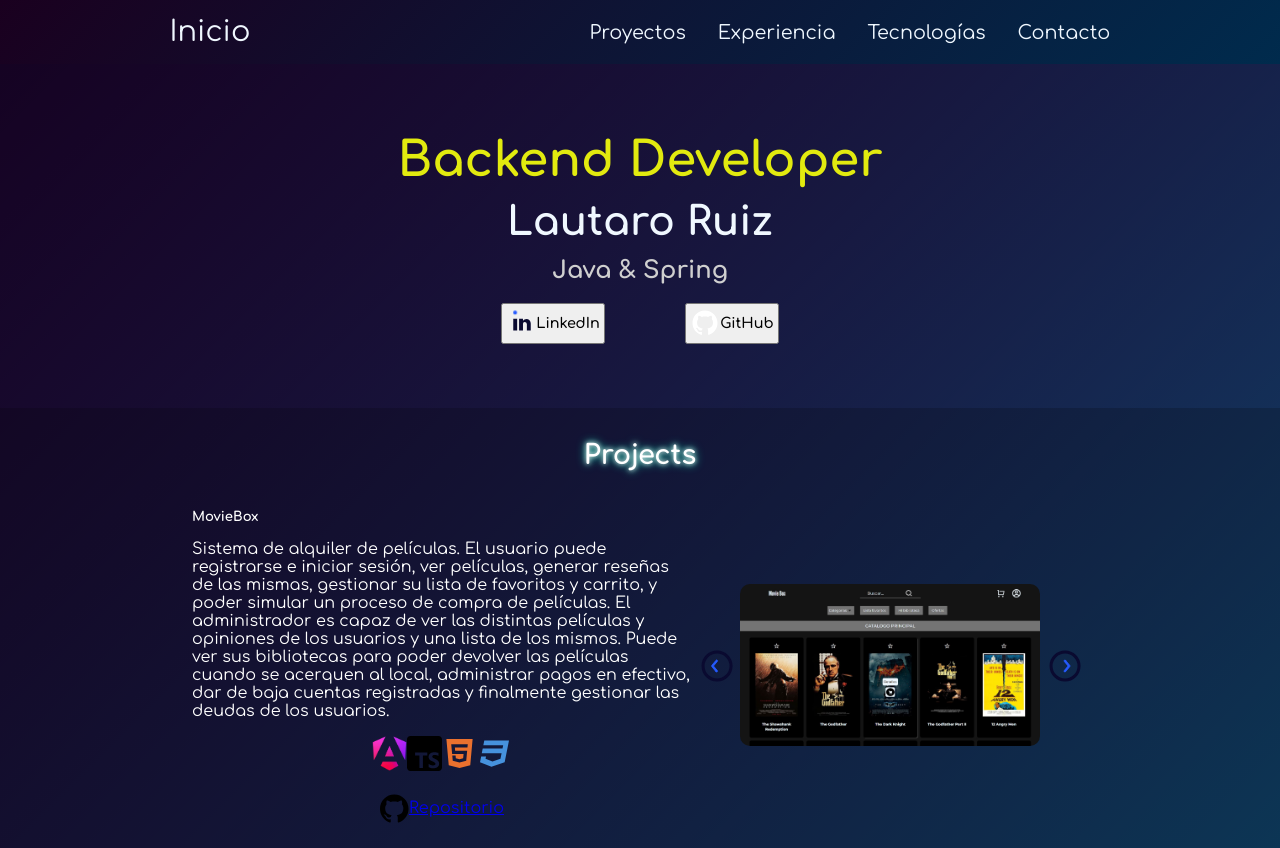
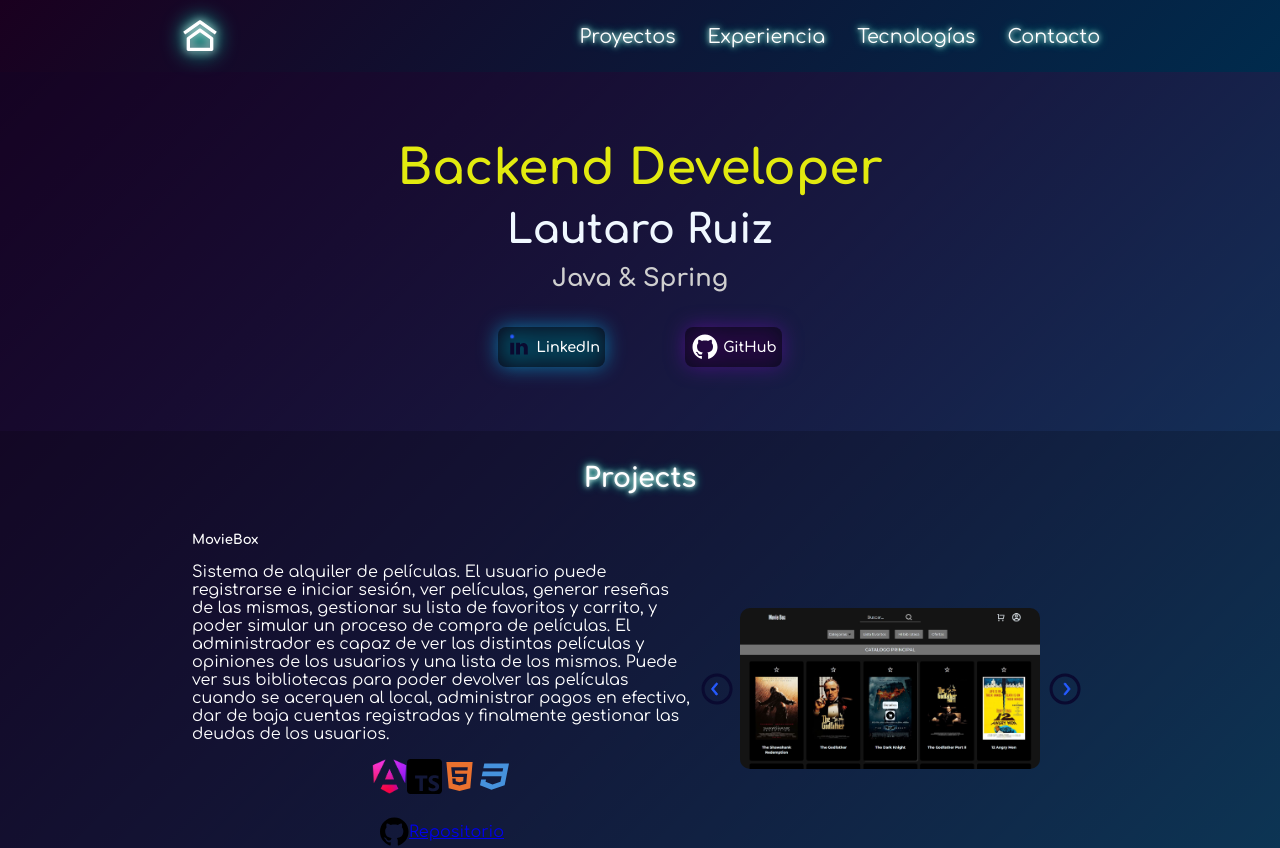
Before and after one commit to Lautaro-Ruiz/Portfolio, an Angular app: page / in a window 1280 px wide. Shown: the top 848 px of the page. Built offline with nearby package versions, Linux system fonts and the light colour scheme.

Commit message:
style: botones de navbar. Tambien de los botones de linkedin y github

```diff
--- a/src/app/components/introduction-section/introduction-section.component.css
+++ b/src/app/components/introduction-section/introduction-section.component.css
@@ -35,7 +35,7 @@
 .box-redes{
     display: flex;
     justify-content: center;
-    margin-top: 0.8rem;
+    margin-top: 1.8rem;
 }
 
 .button{
@@ -45,16 +45,38 @@
     align-items: center;
     padding: 0.2rem;
     cursor: pointer;
+
+    background-color: rgba(0, 0, 0, 0.5); /* Fondo oscuro */
+    border-radius: 8px;
+    padding: 5px;
+    border: none;
+    color: white;
+    filter: drop-shadow(0 0 10px #6a0dad); /* Resplandor */
+    transition: background-color 0.3s
 }
 
 .linkedIn{
+    display: flex;
+    align-items: center;
+}
 
+.button.linkedIn{
+    filter: drop-shadow(0 0 10px #00ccff);
+}
+
+.button:hover {
+    background-color: rgba(0, 0, 0, 0.6); /* Cambiar fondo en hover */
 }
 
 .github{
     margin-left: 5rem;
 }
 
+.paragraph{
+    margin: 0%;
+    margin-left: 0.2rem;
+}
+
 .svg{
     width: 30px;
     height: 30px;
--- a/src/app/components/introduction-section/introduction-section.component.html
+++ b/src/app/components/introduction-section/introduction-section.component.html
@@ -6,17 +6,17 @@
     </section>
     <section class="box-redes">
         <button class="button linkedIn">
-            <svg viewBox="0 0 24 24" xmlns="http://www.w3.org/2000/svg" width="30" height="30" fill="none">
+            <svg viewBox="0 0 24 24" xmlns="http://www.w3.org/2000/svg" class="svg" viewBox="0 0 24 24" fill="none">
                 <style>@keyframes linkedin{0%{transform:translateY(-4px);animation-timing-function:ease-in;opacity:1}24%{opacity:1}40%,65%{transform:translateY(-4px);animation-timing-function:ease-in}82%{transform:translateY(-3px);animation-timing-function:ease-in}93%{transform:translateY(-1px);animation-timing-function:ease-in}25%,55%,75%,87%{transform:translateY(0);animation-timing-function:ease-out}to{transform:translateY(0);animation-timing-function:ease-out;opacity:1}}</style>
                 <path fill="#265BFF" d="M7.361 7.111a1.556 1.556 0 110-3.111 1.556 1.556 0 010 3.111z" style="animation:linkedin 2s infinite both cubic-bezier(1,-.08,0,1.12)"/><path fill="#0A0A30" d="M10.473 18h3.11v-5.25a1.411 1.411 0 011.364-1.512 1.762 1.762 0 011.748 1.512V18h3.11v-5.639a3.5 3.5 0 00-3.48-3.51 3.592 3.592 0 00-2.741 1.371V8.667h-3.111V18zm-4.667 0h3.111V8.667H5.806V18z"/>
             </svg>
-            <p>LinkedIn</p>
+            <p class="paragraph">LinkedIn</p>
         </button>
         <button class="button github">
             <svg xmlns="http://www.w3.org/2000/svg" class="svg" viewBox="0 0 24 24" fill="rgba(255,255,255,1)">
                 <path d="M12.001 2C6.47598 2 2.00098 6.475 2.00098 12C2.00098 16.425 4.86348 20.1625 8.83848 21.4875C9.33848 21.575 9.52598 21.275 9.52598 21.0125C9.52598 20.775 9.51348 19.9875 9.51348 19.15C7.00098 19.6125 6.35098 18.5375 6.15098 17.975C6.03848 17.6875 5.55098 16.8 5.12598 16.5625C4.77598 16.375 4.27598 15.9125 5.11348 15.9C5.90098 15.8875 6.46348 16.625 6.65098 16.925C7.55098 18.4375 8.98848 18.0125 9.56348 17.75C9.65098 17.1 9.91348 16.6625 10.201 16.4125C7.97598 16.1625 5.65098 15.3 5.65098 11.475C5.65098 10.3875 6.03848 9.4875 6.67598 8.7875C6.57598 8.5375 6.22598 7.5125 6.77598 6.1375C6.77598 6.1375 7.61348 5.875 9.52598 7.1625C10.326 6.9375 11.176 6.825 12.026 6.825C12.876 6.825 13.726 6.9375 14.526 7.1625C16.4385 5.8625 17.276 6.1375 17.276 6.1375C17.826 7.5125 17.476 8.5375 17.376 8.7875C18.0135 9.4875 18.401 10.375 18.401 11.475C18.401 15.3125 16.0635 16.1625 13.8385 16.4125C14.201 16.725 14.5135 17.325 14.5135 18.2625C14.5135 19.6 14.501 20.675 14.501 21.0125C14.501 21.275 14.6885 21.5875 15.1885 21.4875C19.259 20.1133 21.9999 16.2963 22.001 12C22.001 6.475 17.526 2 12.001 2Z"></path>
             </svg>
-            <p>GitHub</p>
+            <p class="paragraph">GitHub</p>
         </button>
     </section>
 </section>
--- a/src/app/components/navbar/navbar/navbar.component.css
+++ b/src/app/components/navbar/navbar/navbar.component.css
@@ -16,8 +16,38 @@
     color: aliceblue;
     font-family: Comfortaa;
     font-size: 1.2rem;
+
+    color: white;
+    text-shadow: 0 0 5px #fff, 0 0 10px #00ffcc;
+    text-align: center;
+    transition: 0.3s;
+}
+
+.button:hover{
+    background-color: rgba(0, 0, 0, 0.5); /* Fondo oscuro */
+    border-radius: 8px;
+    padding: 5px;
 }
 
 .inicio{
+    padding: 1rem;
+    border: none;
+    background-color: transparent;
+    cursor: pointer;
+    color: aliceblue;
+    font-family: Comfortaa;
+    font-size: 1.2rem;
+
+    color: white;
+    text-shadow: 0 0 5px #fff, 0 0 10px #00ffcc;
+    text-align: center;
+    transition: 0.3s;
     font-size: 1.8rem;
 }
+
+svg {
+    color: white; /* Color del SVG */
+    filter: drop-shadow(0 0 5px #fff) drop-shadow(0 0 10px #00ffcc); /* Sombra similar a text-shadow */
+    display: block;
+    margin: 0 auto; /* Centra el SVG horizontalmente */
+}
--- a/src/app/components/navbar/navbar/navbar.component.html
+++ b/src/app/components/navbar/navbar/navbar.component.html
@@ -1,7 +1,11 @@
 <section class="box-navbar">
     <section class="box-buttons">
         <div class="box-inicio">
-            <button class="button inicio">Inicio</button>
+            <button class="inicio">
+                <svg xmlns="http://www.w3.org/2000/svg" width="40" height="40" viewBox="0 0 24 24" fill="currentColor">
+                    <path d="M12.5812 2.68627C12.2335 2.43791 11.7664 2.43791 11.4187 2.68627L1.9187 9.47198L3.08118 11.0994L11.9999 4.7289L20.9187 11.0994L22.0812 9.47198L12.5812 2.68627ZM19.5812 12.6863L12.5812 7.68627C12.2335 7.43791 11.7664 7.43791 11.4187 7.68627L4.4187 12.6863C4.15591 12.874 3.99994 13.177 3.99994 13.5V20C3.99994 20.5523 4.44765 21 4.99994 21H18.9999C19.5522 21 19.9999 20.5523 19.9999 20V13.5C19.9999 13.177 19.844 12.874 19.5812 12.6863ZM5.99994 19V14.0146L11.9999 9.7289L17.9999 14.0146V19H5.99994Z"></path>
+                </svg>
+            </button>
         </div>
         <div class="box-other-options">
             <button class="button">Proyectos</button>
```
